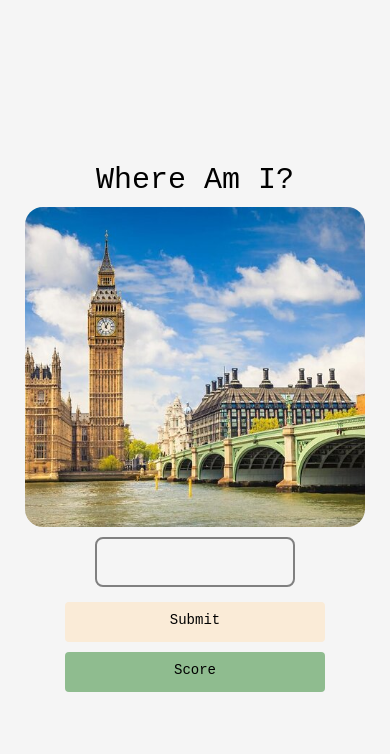
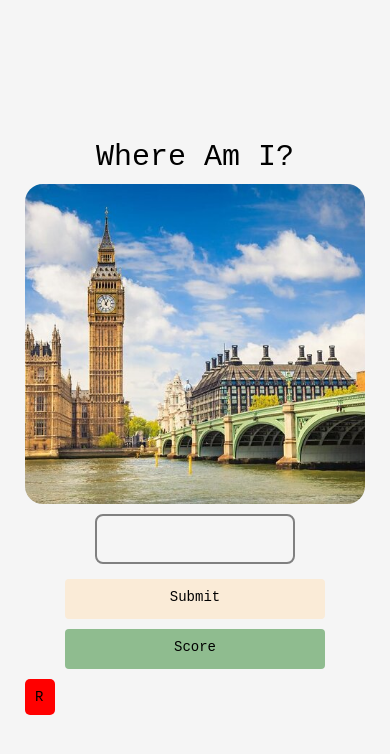
Before and after one commit to BabakSebo/WhereAmI_app, a React Native app: screen / in a window 390 px wide. Shown: the top 754 px of the page. Built offline with nearby package versions, Linux system fonts and the light colour scheme.

Commit message:
fixed the issue with photo 1 of Round 2 not appearing. Added a total score feature, as well as per round. Added a restart button for ease of testing

```diff
--- a/components/Game.js
+++ b/components/Game.js
@@ -12,10 +12,24 @@ export default function Game() {
     const [endRoundModal, setEndRoundModal] = useState(false);
     const [scoreboardVisible, setScoreboardVisible] = useState(false); // Declare a state variable for the scoreboard modal
     const [roundScore, setRoundScore] = useState(0); // Declare a state variable for the score per round
+    const [totalScore, setTotalScore] = useState(0);
     const [currentRound, setCurrentRound] = useState(1); // Declare a state varable to store the current round
 
     const getCurrentRoundData = () => {
       return roundsData[currentRound] || {}; // return the data for the current round or an empty object if the round data is not available
+    }
+
+    const resetGame = () => {
+      setInput("");
+      setShowModal(false);
+      setNumAttempts(0);
+      setPhotoIndex(0);
+      setCurrentInput("");
+      setEndRoundModal(false);
+      setScoreboardVisible(false);
+      setRoundScore(0);
+      setTotalScore(0);
+      setCurrentRound(1);
     }
 
     const currentRoundData = getCurrentRoundData();
@@ -28,7 +42,8 @@ export default function Game() {
         setCurrentInput(input.trim().toLowerCase())
         setShowModal(true); // Set the showModal state to true to reveal the modal
         setNumAttempts(0); // Reset the number of attempts
-        setRoundScore(roundScore + 1) // increase the score when the answer is correct
+        setRoundScore(roundScore + 1) // increase the score for the round when the answer is correct
+        setTotalScore(totalScore + 1) // increase the total score when the answer is correct
         setInput(""); // Reset the input bar to an empty string
         if(photoIndex === 4) {
           setEndRoundModal(true)
@@ -43,7 +58,6 @@ export default function Game() {
           setInput(""); // Reset the input bar to an empty string
           if(photoIndex === 4) {
             setEndRoundModal(true)
-            setCurrentRound(currentRound + 1)
           }
         }
       }
@@ -94,7 +108,8 @@ export default function Game() {
         </Modal>
         <Modal visible={scoreboardVisible}>
         <View style={styles.modal}>
-          <Text style={styles.modalText}>Round 1 Score: {roundScore}</Text>
+          <Text style={styles.modalText}>Round {currentRound} Score: {roundScore}</Text>
+          <Text style={styles.modalText}>Total Score: {totalScore}</Text>
           <Button
             title="Close"
             onPress={() => setScoreboardVisible(false)}
@@ -104,8 +119,12 @@ export default function Game() {
         <Modal visible={endRoundModal}>
               <View style={styles.modal}>
                 <Text style={styles.modalText}>Round 1 Completed, you got {roundScore}/5</Text>
+                <Button title="NEXT ROUND" onPress={() => {setEndRoundModal(false);   setShowModal(false), setCurrentRound(currentRound + 1); setPhotoIndex(0); setRoundScore(0) }} />
               </View>
         </Modal>
+        <Pressable style={styles.buttonRestart} onPress={resetGame}>
+         <Text style={styles.text}>R</Text>
+        </Pressable>
       </View>
     );
   }
@@ -163,6 +182,15 @@ export default function Game() {
   },
   text: {
     fontFamily: 'monospace'
-  }
+  },
+  buttonRestart: {
+
+    backgroundColor: "red",
+    padding: 10,
+    borderRadius: 5,
+    marginTop: 10,
+
+    width:30
+  },
 
   });
```
